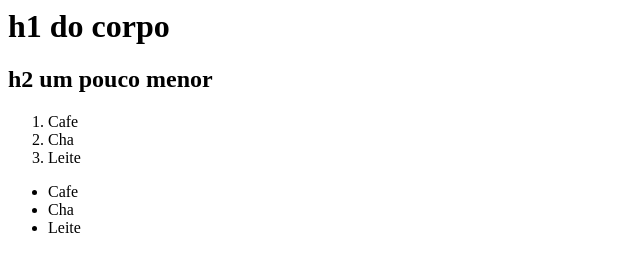
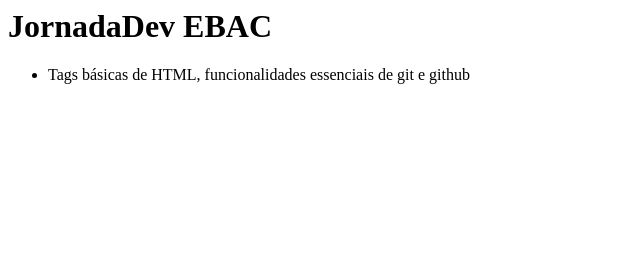
Before and after one commit to pedroohm/pedroohm.github.io, a plain HTML site: page index.html in a window 1280 px wide. Shown: the whole page, without its empty margins (0-640 px from the left). Drawn offline with Linux system fonts and the light colour scheme.

Commit message:
Hello world (#1)
* feature: add index.html

* Tarefa 1: Hello World

```diff
--- a/index.html
+++ b/index.html
@@ -1,21 +1,13 @@
 <html>
     <head>
         <title>
-            Cabeçalho da Pagina
+            Hello World
         </title>
     </head>
     <body>
-        <h1>h1 do corpo</h1>
-        <h2>h2 um pouco menor</h2>
+        <h1>JornadaDev EBAC</h1>
     </body>
-    <ol>
-        <li> Cafe</li>
-        <li> Cha</li>
-        <li> Leite</li>
-    </ol>
     <ul>
-        <li> Cafe</li>
-        <li> Cha</li>
-        <li> Leite</li>
+        <li>Tags básicas de HTML, funcionalidades essenciais de git e github</li>
     </ul>
 </html>
```
